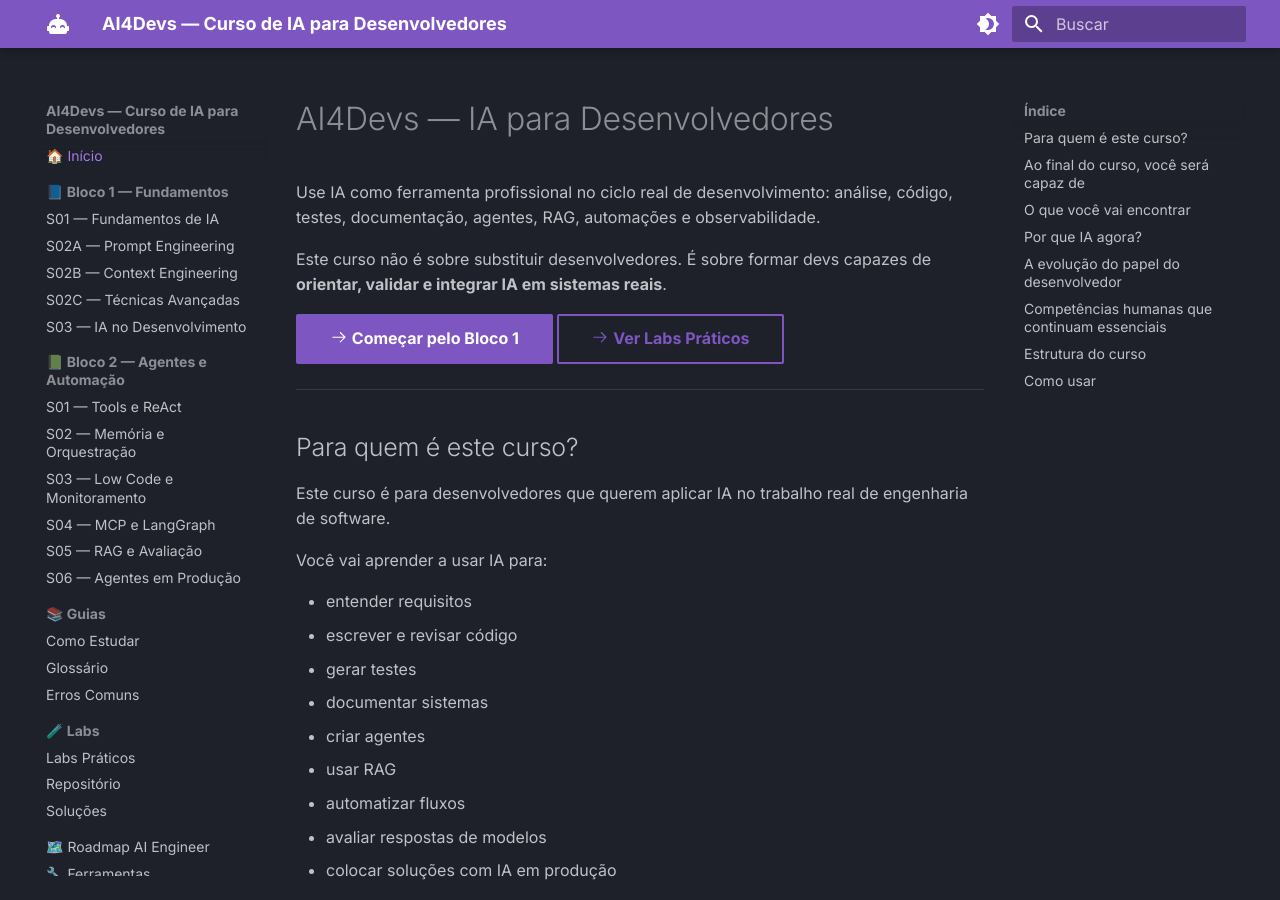
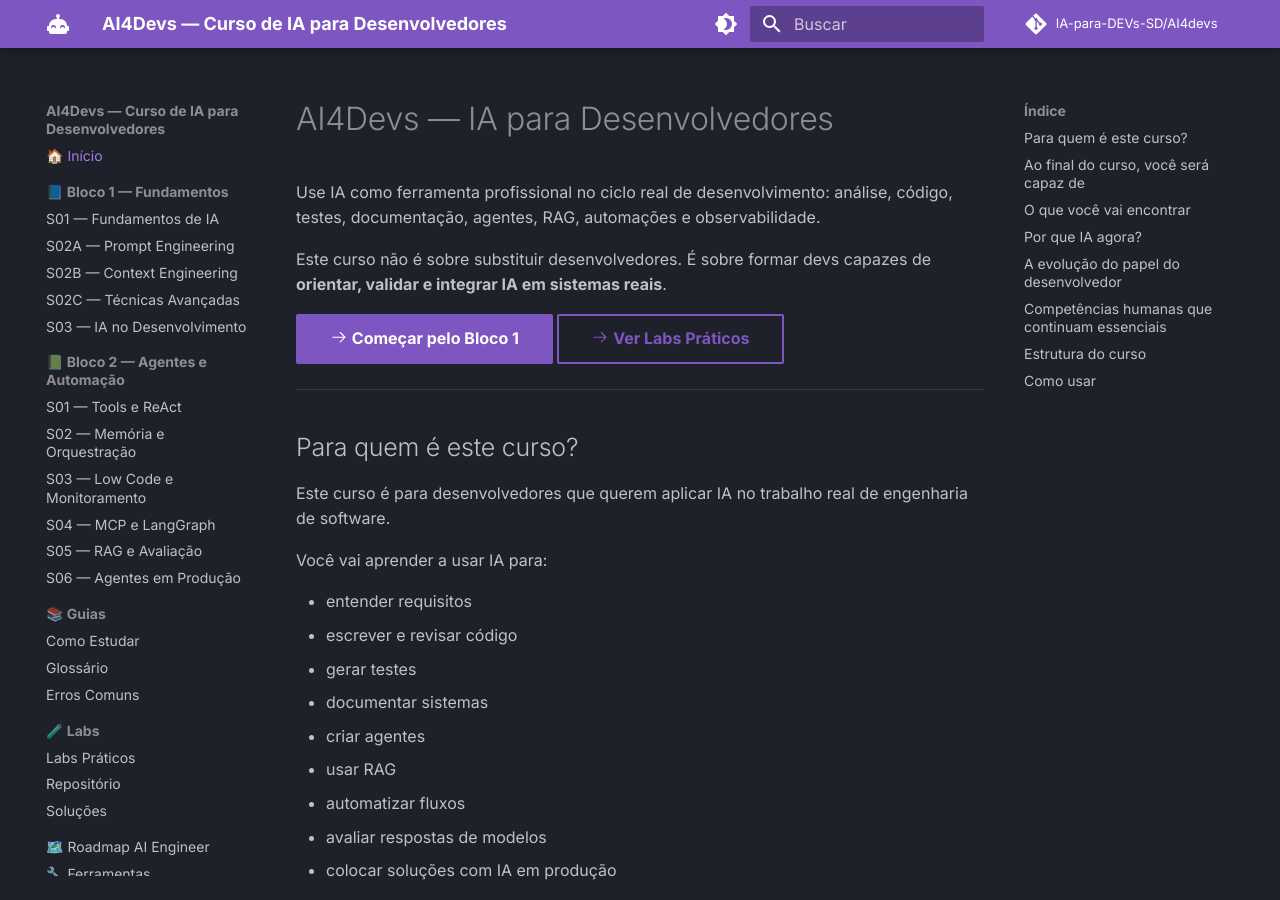
Before and after one commit to IA-para-DEVs-SD/AI4devs, an MkDocs documentation site: the page built from docs/index.md, in a window 1280 px wide and 900 px high. Built offline with MkDocs 1.6.1 and Material for MkDocs 9.7.7, drawn with Linux system fonts in a browser that asks for light colours; comment, search, counter and statistics services are not loaded.

Commit message:
feat: adiciona ícone do GitHub no header

```diff
--- a/mkdocs.yml
+++ b/mkdocs.yml
@@ -1,6 +1,8 @@
 site_name: "AI4Devs — Curso de IA para Desenvolvedores"
 site_description: "Resumo interativo do curso IA para Desenvolvedores"
 site_author: "LAB365"
+repo_url: https://github.com/IA-para-DEVs-SD/AI4devs
+repo_name: IA-para-DEVs-SD/AI4devs
 
 theme:
   name: material
```
